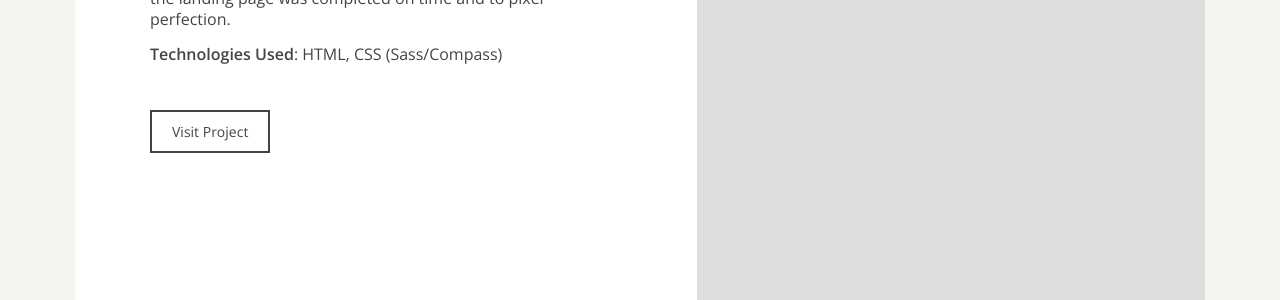
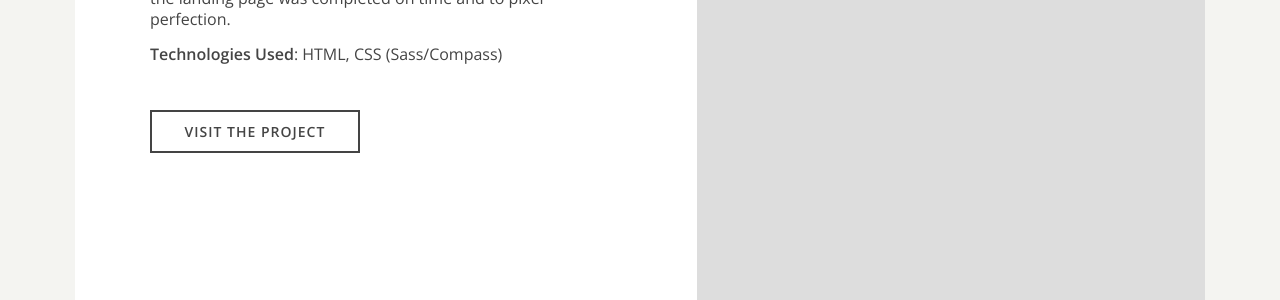
Before and after one commit to jessicaosei/jessicaosei.com, a Jekyll site: the page built from work/google-fiber-small-business/index.html, in a window 1280 px wide. Shown: the part 834-1134 px from the top of the page. Built offline with Jekyll 4.4.1, drawn with Linux system fonts in a browser that asks for light colours; Markdown is read by kramdown in place of the engine named in the settings; comment, search, counter and statistics services are not loaded.

Commit message:
Update project buttons

```diff
--- a/_sass/_project.scss
+++ b/_sass/_project.scss
@@ -34,12 +34,18 @@
 
 	.project-button {
 		display: inline-block;
+		width: 210px;
 		margin: 30px 0;
-		padding: 8px 16px;
+		padding: 12px 16px;
 		border: 2px solid #444444;
 		color: #444444;
 		font-family: 'Open Sans', sans-serif;
 		font-size: 12px;
+		font-weight: 600;
+		letter-spacing: 1px;
+		text-align: center;
+		text-transform: uppercase;
+		box-sizing: border-box;
 		transition: background-color .25s cubic-bezier(.65, 0, .39, .99), color .25s cubic-bezier(.65, 0, .39, .99);
 
 		&:hover {
--- a/work/google-fiber-small-business/index.html
+++ b/work/google-fiber-small-business/index.html
@@ -13,7 +13,7 @@ type: project
 						<p class="project-paragraph">Given a Sketch file, I was responsible for creating all of the markup and styles for the page, making adjustments along the way in order to adhere to Google's style guide. The page is fully responsive with styles organized using a mobile-first approach. Throughout development, I communicated frequently with a producer to quickly address any client feedback. Ultimately, the landing page was completed on time and to pixel perfection.</p>
 						<p class="project-paragraph"><span>Technologies Used</span>: HTML, CSS (Sass/Compass)</p>
 
-						<a href="https://fiber.google.com/smallbusiness" class="project-button" target="_blank">Visit Project</a>
+						<a href="https://fiber.google.com/smallbusiness" class="project-button" target="_blank">Visit the project</a>
 					</div> <!-- End div.project-info -->
 				</section>
 
--- a/work/google-fiber-tech-partner/index.html
+++ b/work/google-fiber-tech-partner/index.html
@@ -13,7 +13,7 @@ type: project
 						<p class="project-paragraph">Throughout the project, Hook worked closely with a Google software engineer to quickly learn the Fiber tech stack and to ensure our code met strict style and security standards. The end results were both pages delivered to spec and a happy client.</p>
 						<p class="project-paragraph"><span>Technologies Used</span>: HTML, CSS (Sass/Compass), JavaScript, Angular Material, Google Closure Library, Google Closure Compiler</p>
 
-						<a href="https://fiber.google.com/techpartner/#/smb" class="project-button" target="_blank">Visit Project</a>
+						<a href="https://fiber.google.com/techpartner/#/smb" class="project-button" target="_blank">Visit the project</a>
 					</div> <!-- End div.project-info -->
 				</section>
 
--- a/work/to-hex-and-back/index.html
+++ b/work/to-hex-and-back/index.html
@@ -14,7 +14,7 @@ type: project
 						<p class="project-paragraph">The idea for To Hex and Back came about during basic JavaScript training while I worked as a junior front end developer at <a href="http://byhook.com" target="_blank">Hook Studios</a>. The training entailed researching and defining commonly used methods on the Array, Number, String, and Function objects. As a believer in learning by doing, I wanted to further solidify what I had learned by immediately putting it into practice. As a result, To Hex and Back was born.</p>
 						<p class="project-paragraph"><span>Technologies Used</span>: HTML, CSS, JavaScript (ES6)</p>
 
-						<a href="http://tohexandback.com" class="project-button" target="_blank">Visit Project</a>
+						<a href="http://tohexandback.com" class="project-button" target="_blank">Visit the project</a>
 					</div> <!-- End div.project-info -->
 				</section>
 
--- a/work/youtube-originals/index.html
+++ b/work/youtube-originals/index.html
@@ -14,7 +14,7 @@ type: project
 
 						<p class="project-paragraph"><span>Technologies Used</span>: HTML, CSS, JavaScript, Google Polymer, TweenMax</p>
 
-						<a href="https://www.youtube.com/yt/originals/" class="project-button" target="_blank">Visit Project</a>
+						<a href="https://www.youtube.com/yt/originals/" class="project-button" target="_blank">Visit the project</a>
 					</div> <!-- End div.project-info -->
 				</section>
 
```
